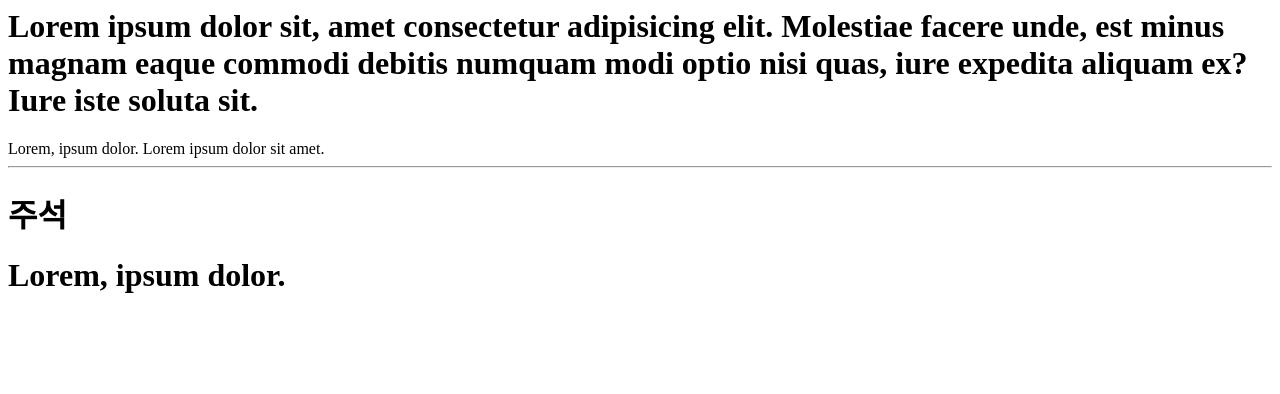
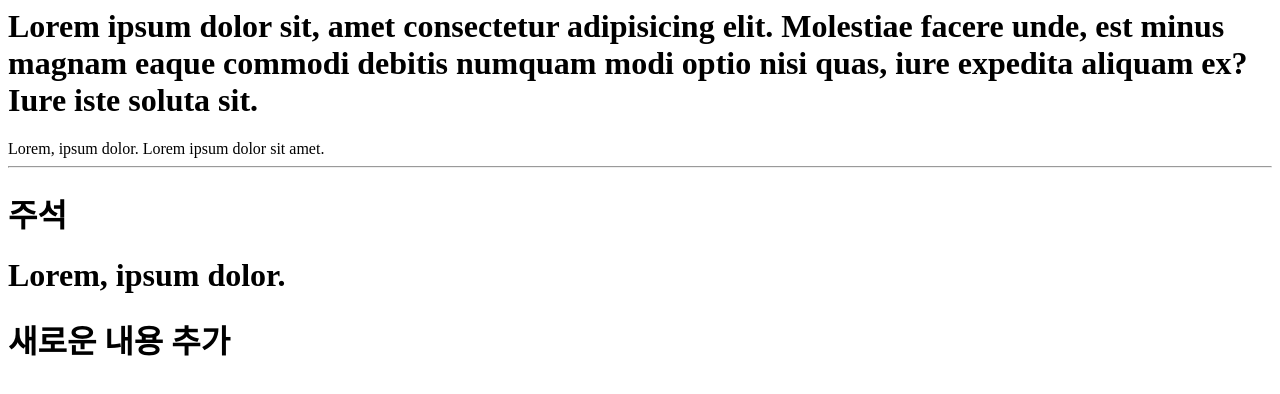
Before and after one commit to seosum/web20220802, a plain HTML site: page html/03comment.html in a window 1280 px wide. Drawn offline with Linux system fonts and the light colour scheme.

Commit message:
3번 파일 또 변경

```diff
--- a/html/03comment.html
+++ b/html/03comment.html
@@ -23,6 +23,7 @@ Lorem ipsum dolor sit amet.
 
 <h1>Lorem, ipsum dolor.</h1>
 
+<h1>새로운 내용 추가</h1>
 
 
 </body>
```
